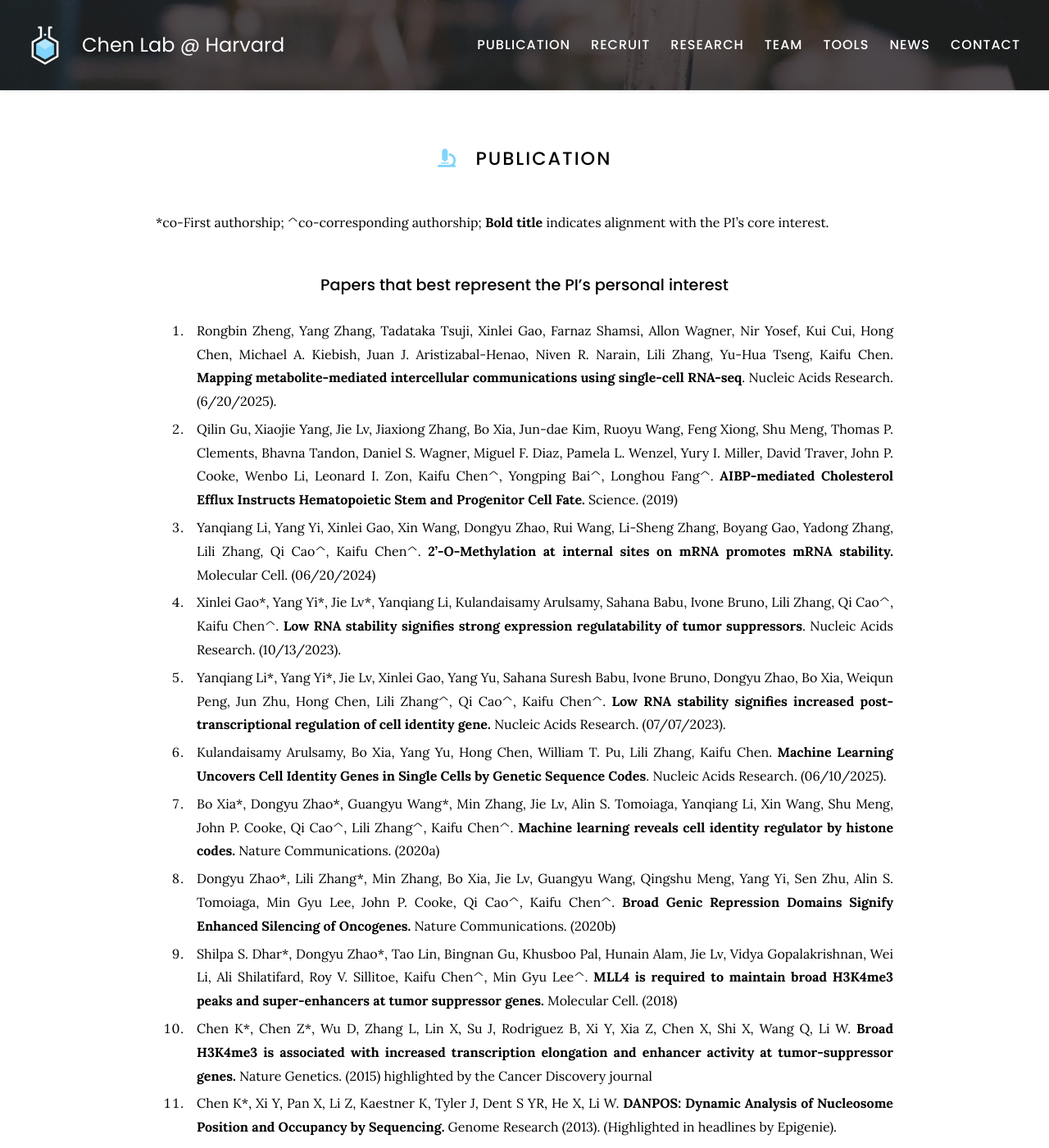
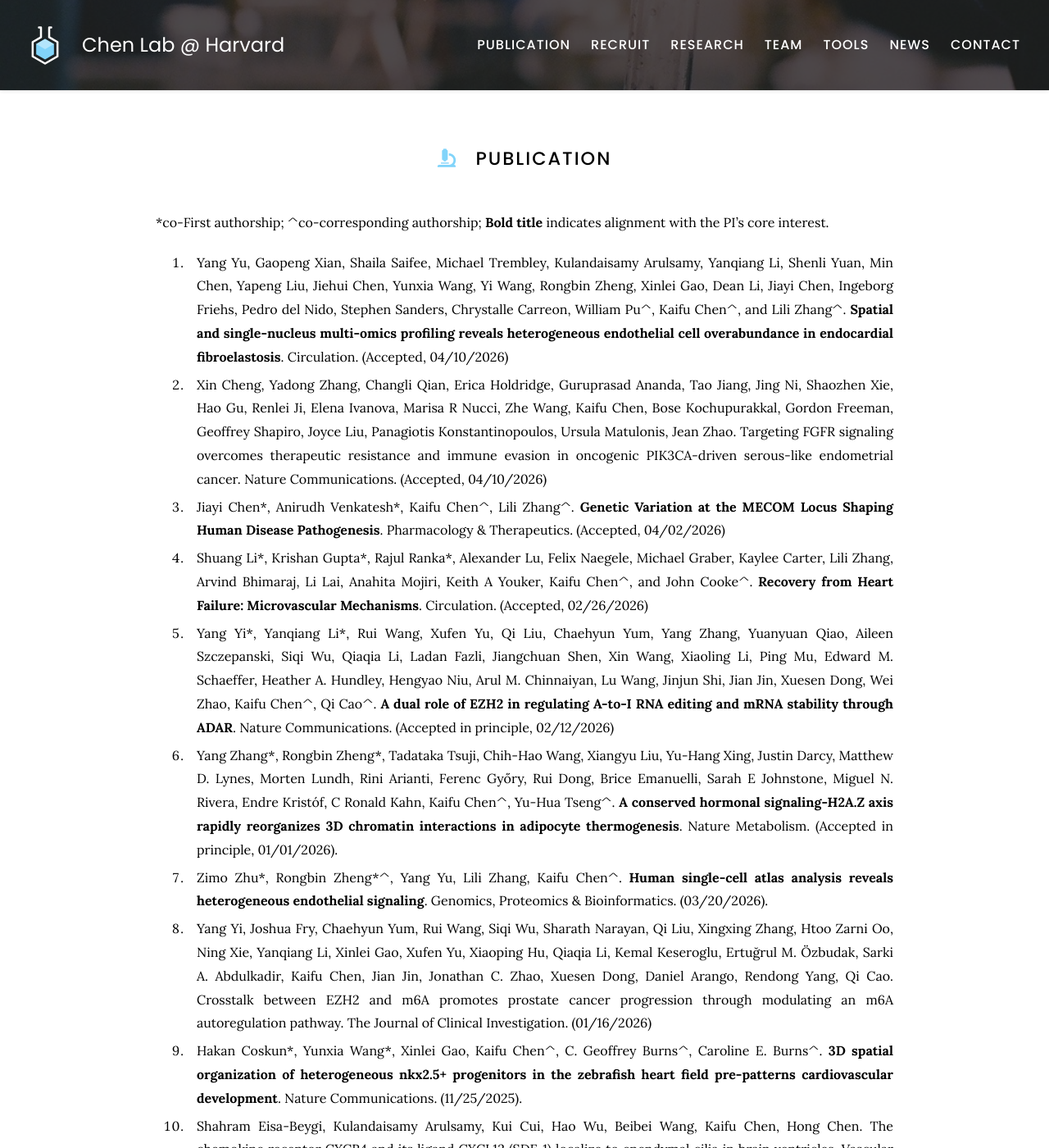
Before and after one commit to kaifuchenlab/kaifuchenlab.github.io, a Jekyll site: the page built from 3.publication/index.md, in a window 1280 px wide and 1400 px high. Shown: the whole window at 82% size. Built offline with Jekyll 4.4.1, drawn with Linux system fonts in a browser that asks for light colours; some of the changed text lies outside the part shown.

Commit message:
Update index.md

```diff
--- a/3.publication/index.md
+++ b/3.publication/index.md
@@ -8,43 +8,6 @@ nav:
 # <i class="fas fa-microscope"></i>Publication
 
  \*co-First authorship; ^co-corresponding authorship; **Bold title** indicates alignment with the PI's core interest.
-
-### Papers that best represent the PI's personal interest
-
-94. Rongbin Zheng, Yang Zhang, Tadataka Tsuji, Xinlei Gao, Farnaz Shamsi, Allon Wagner, Nir Yosef, Kui Cui, Hong Chen, Michael A. Kiebish, Juan J. Aristizabal-Henao, Niven R. Narain, Lili Zhang, Yu-Hua Tseng, Kaifu Chen. **Mapping metabolite-mediated intercellular communications using single-cell RNA-seq**. Nucleic Acids Research. (6/20/2025).
-
-49. Qilin Gu, Xiaojie Yang, Jie Lv, Jiaxiong Zhang, Bo Xia, Jun-dae Kim, Ruoyu Wang, Feng Xiong, Shu Meng, Thomas P. Clements, Bhavna Tandon, Daniel S. Wagner, Miguel F. Diaz, Pamela L. Wenzel, Yury I. Miller, David Traver, John P. Cooke, Wenbo Li, Leonard I. Zon, Kaifu Chen^, Yongping Bai^, Longhou Fang^. **AIBP-mediated Cholesterol Efflux Instructs Hematopoietic Stem and Progenitor Cell Fate.**
-Science. (2019)
-
-90. Yanqiang Li, Yang Yi, Xinlei Gao, Xin Wang, Dongyu Zhao, Rui Wang, Li-Sheng Zhang, Boyang Gao, Yadong Zhang, Lili Zhang, Qi Cao^, Kaifu Chen^. **2'-O-Methylation at internal sites on mRNA promotes mRNA stability.**  Molecular Cell. (06/20/2024)
-
-80. Xinlei Gao\*, Yang Yi\*, Jie Lv\*, Yanqiang Li, Kulandaisamy Arulsamy, Sahana Babu, Ivone Bruno, Lili Zhang, Qi Cao^, Kaifu Chen^. **Low RNA stability signifies strong expression regulatability of tumor suppressors**.
-Nucleic Acids Research. (10/13/2023).
-
-79. Yanqiang Li\*, Yang Yi\*,  Jie Lv, Xinlei Gao, Yang Yu,  Sahana Suresh Babu, Ivone Bruno, Dongyu Zhao, Bo Xia, Weiqun Peng, Jun Zhu, Hong Chen, Lili Zhang^, Qi Cao^, Kaifu Chen^. **Low RNA stability signifies increased post-transcriptional regulation of cell identity gene.**
-Nucleic Acids Research. (07/07/2023).
-
-92. Kulandaisamy Arulsamy, Bo Xia, Yang Yu, Hong Chen, William T. Pu, Lili Zhang, Kaifu Chen. **Machine Learning Uncovers Cell Identity Genes in Single Cells by Genetic Sequence Codes**. Nucleic Acids Research. (06/10/2025).
-
-55. Bo Xia\*, Dongyu Zhao\*, Guangyu Wang\*, Min Zhang, Jie Lv, Alin S. Tomoiaga, Yanqiang Li, Xin Wang, Shu Meng, John P. Cooke, Qi Cao^, Lili Zhang^, Kaifu Chen^. **Machine learning reveals cell identity regulator by histone codes.**
-Nature Communications. (2020a)
-
-56. Dongyu Zhao\*, Lili Zhang\*, Min Zhang, Bo Xia, Jie Lv, Guangyu Wang, Qingshu Meng, Yang Yi, Sen Zhu, Alin S. Tomoiaga, Min Gyu Lee, John P. Cooke, Qi Cao^, Kaifu Chen^. **Broad Genic Repression Domains Signify Enhanced Silencing of Oncogenes.**
-Nature Communications. (2020b)
-
-43. Shilpa S. Dhar\*, Dongyu Zhao\*, Tao Lin, Bingnan Gu, Khusboo Pal, Hunain Alam, Jie Lv, Vidya Gopalakrishnan, Wei Li, Ali Shilatifard, Roy V. Sillitoe, Kaifu Chen^, Min Gyu Lee^. **MLL4 is required to maintain broad H3K4me3 peaks and super-enhancers at tumor suppressor genes.**
-Molecular Cell. (2018)
-
-25. Chen K\*, Chen Z\*, Wu D, Zhang L, Lin X, Su J, Rodriguez B, Xi Y, Xia Z, Chen X, Shi X, Wang Q, Li W. **Broad H3K4me3 is associated with increased transcription elongation and enhancer activity at tumor-suppressor genes.**
-Nature Genetics. (2015) highlighted by the Cancer Discovery journal
-
-17. Chen K\*, Xi Y, Pan X, Li Z, Kaestner K, Tyler J, Dent S YR, He X, Li W. **DANPOS: Dynamic Analysis of Nucleosome Position and Occupancy by Sequencing.**
-Genome Research (2013). (Highlighted in headlines by Epigenie).
-
-1. Chen K\*, Meng Q, Ma L, Liu Q, Tang P, Chiu C, Hu S, et al. **A novel DNA sequence periodicity decodes nucleosome positioning.**
-Nucleic acids research. (2008)
-
-### All Papers
 
 110. Yang Yu, Gaopeng Xian, Shaila Saifee, Michael Trembley, Kulandaisamy Arulsamy, Yanqiang Li, Shenli Yuan, Min Chen, Yapeng Liu, Jiehui Chen, Yunxia Wang, Yi Wang, Rongbin Zheng, Xinlei Gao, Dean Li, Jiayi Chen, Ingeborg Friehs, Pedro del Nido, Stephen Sanders, Chrystalle Carreon, William Pu^, Kaifu Chen^, and Lili Zhang^. **Spatial and single-nucleus multi-omics profiling reveals heterogeneous endothelial cell overabundance in endocardial fibroelastosis**. Circulation. (Accepted, 04/10/2026)
 
```
